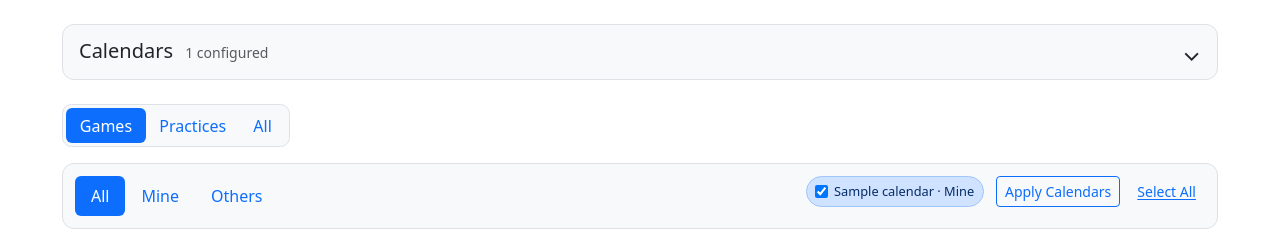
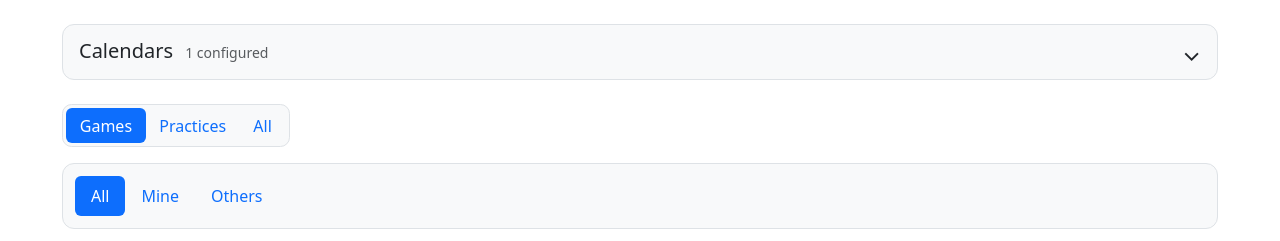
Before and after one commit to sri/gamescal, a Django app: page /?view=games&scope=all in a window 1280 px wide. Shown: the top 241 px of the page. Run offline with Django 5.2, Linux system fonts and the light colour scheme; tables that the repository leaves empty hold one stand-in row (values such as "Sample post"); data that the repository does not hold is empty.

Commit message:
Simplify event ownership filters

```diff
--- a/pages/views.py
+++ b/pages/views.py
@@ -298,20 +298,6 @@ class HomePageView(TemplateView):
             Calendar.objects.annotate(event_count=Count("events")).order_by("name")
         )
         active_calendars = [calendar for calendar in calendars if calendar.is_active]
-        active_calendar_ids = {calendar.pk for calendar in active_calendars}
-        if self.request.GET.get("calendar_filter") == "1":
-            selected_calendar_ids = {
-                int(value)
-                for value in self.request.GET.getlist("calendar")
-                if value.isdigit() and int(value) in active_calendar_ids
-            }
-        else:
-            selected_calendar_ids = active_calendar_ids
-        selected_calendars = [
-            calendar
-            for calendar in active_calendars
-            if calendar.pk in selected_calendar_ids
-        ]
 
         event_scope = self.request.GET.get("scope", "all")
         if event_scope not in {"all", "mine", "others"}:
@@ -327,7 +313,6 @@ class HomePageView(TemplateView):
         week_end = week_start + timedelta(days=7)
         upcoming_events = CalendarEvent.objects.select_related("calendar").filter(
             calendar__is_active=True,
-            calendar_id__in=selected_calendar_ids,
             ends_at__gte=now,
         )
         week_events = upcoming_events.filter(
@@ -366,16 +351,8 @@ class HomePageView(TemplateView):
         _annotate_game_directions(events)
         _annotate_travel_times(events)
 
-        def event_filter_url(
-            view, *, scope=event_scope, event_type=None, calendars_override=None
-        ):
-            params = [("view", view), ("scope", scope), ("calendar_filter", "1")]
-            url_calendars = (
-                selected_calendars
-                if calendars_override is None
-                else calendars_override
-            )
-            params.extend(("calendar", calendar.pk) for calendar in url_calendars)
+        def event_filter_url(view, *, scope=event_scope, event_type=None):
+            params = [("view", view), ("scope", scope)]
             if view == "all":
                 params.append(("type", event_type or all_event_type))
             if _debug_tools_requested(self.request):
@@ -384,8 +361,6 @@ class HomePageView(TemplateView):
 
         context["calendars"] = calendars
         context["active_calendars"] = active_calendars
-        context["selected_calendar_ids"] = selected_calendar_ids
-        context["selected_calendars"] = selected_calendars
         context["event_scope"] = event_scope
         context["event_view_urls"] = {
             view: event_filter_url(view) for view in ("games", "practices", "all")
@@ -398,9 +373,6 @@ class HomePageView(TemplateView):
             event_type: event_filter_url("all", event_type=event_type)
             for event_type in ("all", "games", "practices")
         }
-        context["all_calendars_url"] = event_filter_url(
-            event_view, calendars_override=active_calendars
-        )
         context["saved_links"] = SavedLink.objects.all()
         context["saved_link_form"] = SavedLinkForm()
         context["calendars_expanded"] = (
--- a/static/css/base.css
+++ b/static/css/base.css
@@ -66,41 +66,6 @@ a {
 
 .event-scope-tabs {
   flex: 0 0 auto;
-}
-
-.event-calendar-filter {
-  display: flex;
-  min-width: 0;
-  flex: 1;
-  align-items: center;
-  justify-content: flex-end;
-  gap: 0.75rem;
-}
-
-.event-calendar-options {
-  display: flex;
-  align-items: center;
-  justify-content: flex-end;
-  flex-wrap: wrap;
-  gap: 0.4rem;
-}
-
-.event-calendar-option {
-  display: inline-flex;
-  align-items: center;
-  gap: 0.35rem;
-  padding: 0.3rem 0.55rem;
-  border: 1px solid var(--bs-border-color);
-  border-radius: 999px;
-  background: var(--bs-body-bg);
-  cursor: pointer;
-  font-size: 0.8rem;
-}
-
-.event-calendar-option:has(input:checked) {
-  border-color: var(--bs-primary-border-subtle);
-  color: var(--bs-primary-text-emphasis);
-  background: var(--bs-primary-bg-subtle);
 }
 
 .schedule-conflict {
@@ -251,20 +216,6 @@ a {
 }
 
 @media (max-width: 575.98px) {
-  .event-source-filters,
-  .event-calendar-filter {
-    align-items: stretch;
-    flex-direction: column;
-  }
-
-  .event-calendar-options {
-    justify-content: flex-start;
-  }
-
-  .event-calendar-filter .btn {
-    width: 100%;
-  }
-
   .saved-link-add-form {
     grid-template-columns: 1fr;
   }
--- a/templates/pages/home.html
+++ b/templates/pages/home.html
@@ -104,8 +104,6 @@
       <form class="event-all-filter" method="get">
         <input type="hidden" name="view" value="all">
         <input type="hidden" name="scope" value="{{ event_scope }}">
-        <input type="hidden" name="calendar_filter" value="1">
-        {% for calendar in selected_calendars %}<input type="hidden" name="calendar" value="{{ calendar.pk }}">{% endfor %}
         {% if request_debug %}<input type="hidden" name="debug" value="1">{% endif %}
         <label class="visually-hidden" for="all-event-type">Filter all events by type</label>
         <select class="form-select form-select-sm" id="all-event-type" name="type" onchange="this.form.submit()">
@@ -125,28 +123,6 @@
         <a class="nav-link {% if event_scope == 'mine' %}active{% endif %}" href="{{ event_scope_urls.mine }}">Mine</a>
         <a class="nav-link {% if event_scope == 'others' %}active{% endif %}" href="{{ event_scope_urls.others }}">Others</a>
       </nav>
-      <form method="get" class="event-calendar-filter">
-        <input type="hidden" name="view" value="{{ event_view }}">
-        <input type="hidden" name="scope" value="{{ event_scope }}">
-        <input type="hidden" name="calendar_filter" value="1">
-        {% if event_view == 'all' %}<input type="hidden" name="type" value="{{ all_event_type }}">{% endif %}
-        {% if request_debug %}<input type="hidden" name="debug" value="1">{% endif %}
-        <fieldset>
-          <legend class="visually-hidden">Active calendars to display</legend>
-          <div class="event-calendar-options">
-            {% for calendar in active_calendars %}
-              <label class="event-calendar-option">
-                <input type="checkbox" name="calendar" value="{{ calendar.pk }}"{% if calendar.pk in selected_calendar_ids %} checked{% endif %}>
-                <span>{{ calendar.name }}{% if calendar.is_mine %} · Mine{% endif %}</span>
-              </label>
-            {% endfor %}
-          </div>
-        </fieldset>
-        <div class="d-flex gap-2">
-          <button class="btn btn-sm btn-outline-primary" type="submit">Apply Calendars</button>
-          <a class="btn btn-sm btn-link text-nowrap" href="{{ all_calendars_url }}">Select All</a>
-        </div>
-      </form>
     </div>
   {% endif %}
 
```
Also changed, not shown: pages/tests.py (+8 -18 lines), README.md.
